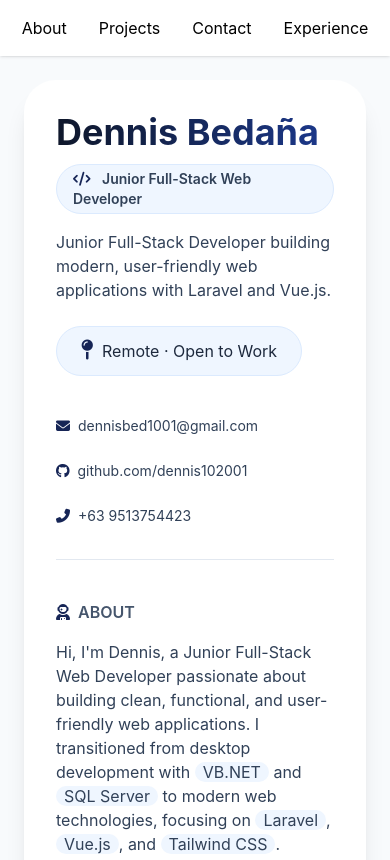
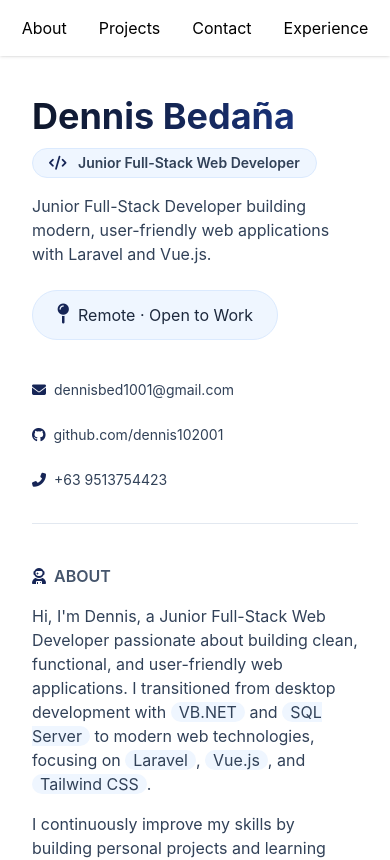
Before and after one commit to dennis102001/personal_portfolio, a Vue app: page / in a window 390 px wide. Shown: the top 860 px of the page. Built offline with nearby package versions, Linux system fonts and the light colour scheme.

Commit message:
style(HomeView): update background color, shadow, padding

```diff
--- a/src/views/HomeView.vue
+++ b/src/views/HomeView.vue
@@ -3,9 +3,9 @@
 
 <template>
 
-  <div class="min-h-screen bg-slate-50 p-6 pt-20">
+  <div class="min-h-screen bg-white md:bg-slate-50 pt-16 pb-10 sm:px-4 md:px-6 md:pt-20 md:pb-6">
     <div
-      class="max-w-6xl mx-auto bg-white rounded-[2rem] shadow-xl p-8 md:p-10"
+      class="max-w-6xl mx-auto bg-white rounded-[2rem] md:shadow-xl p-8 md:p-10"
     >
       <!-- Hero -->
       <div class="flex flex-col md:flex-row md:items-center md:justify-between gap-6 mb-10">
```
